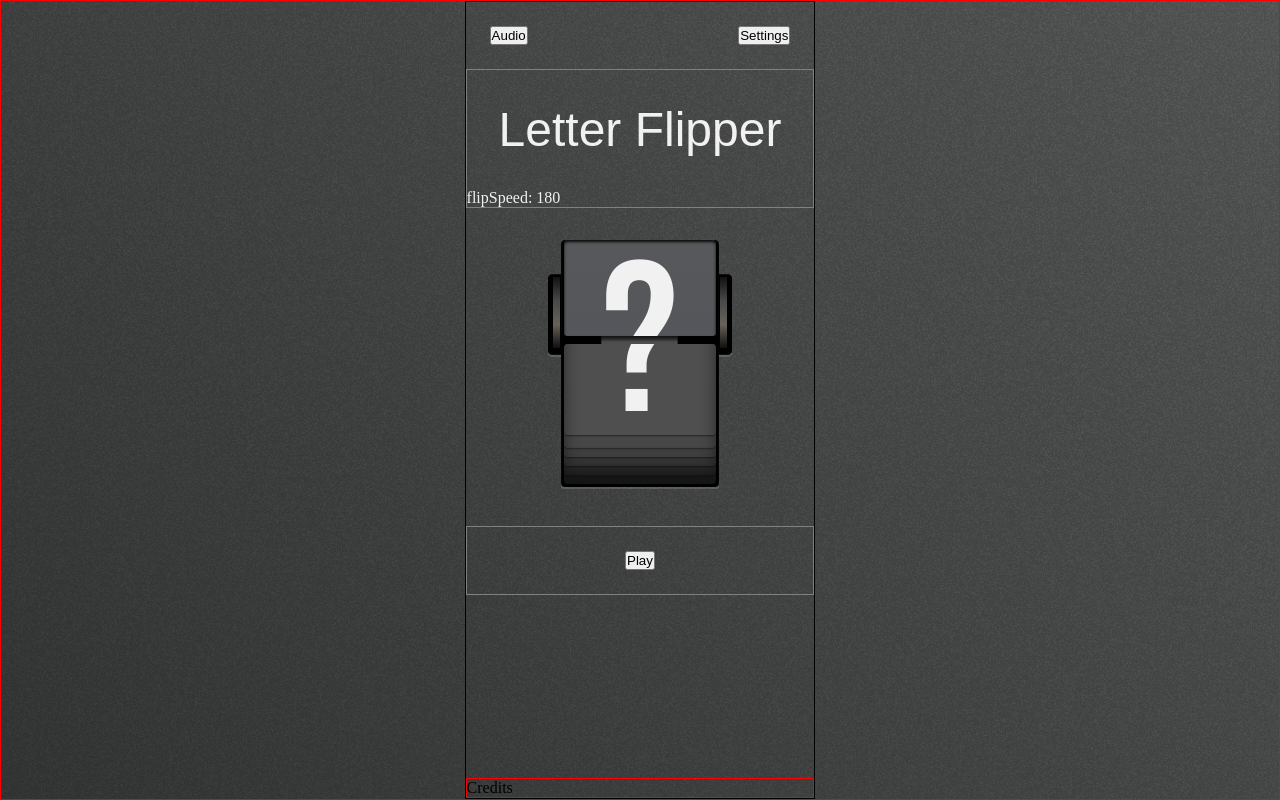
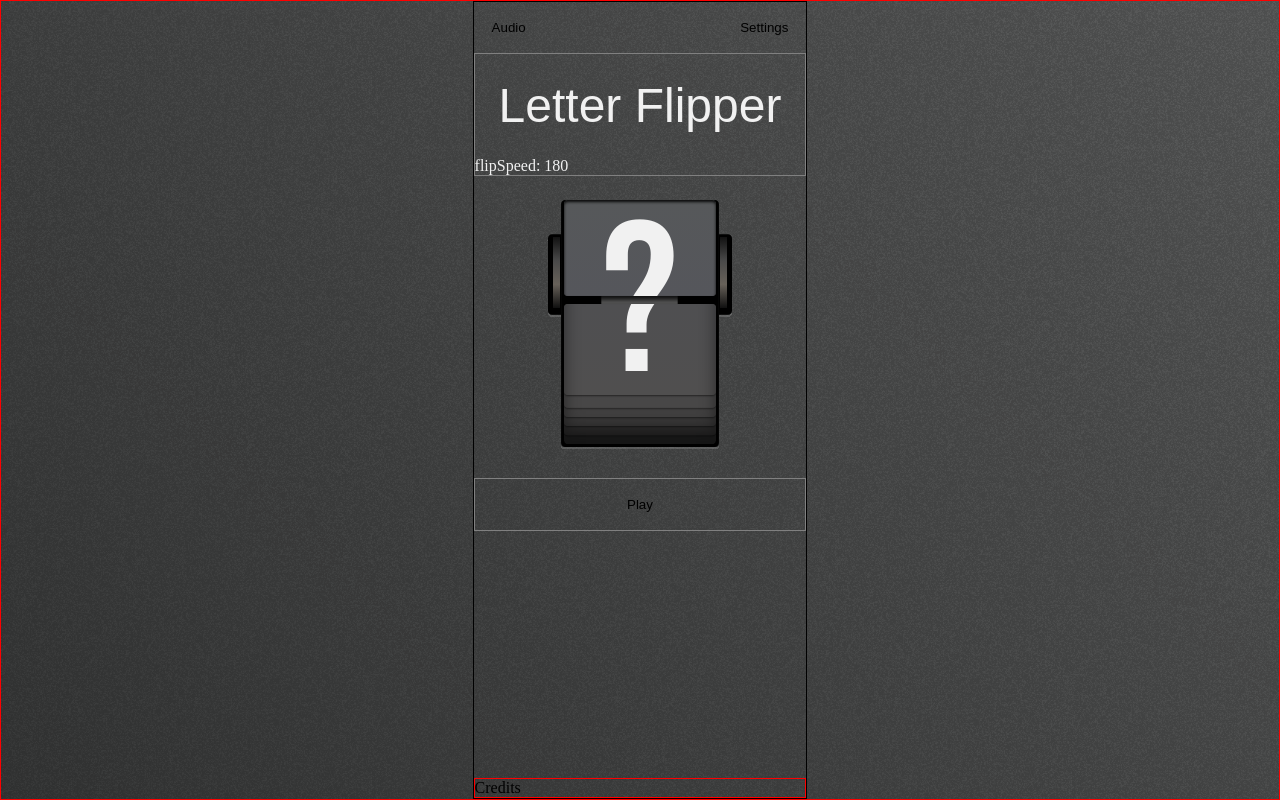
Before and after one commit to DarionV/letter-spinner, a React (Vite) app: page / in a window 1280 px wide. Built offline with nearby package versions, Linux system fonts and the light colour scheme; a web font is replaced by a local one.

Commit message:
add play button icon

```diff
--- a/src/index.css
+++ b/src/index.css
@@ -1,9 +1,13 @@
 .padding-large {
-  padding: 32px;
+  padding: 24px;
 }
 
 .padding-medium {
-  padding: 24px;
+  padding: 18px;
+}
+
+.padding-small {
+  padding: 8px;
 }
 
 .flex-center {
@@ -12,3 +16,9 @@
   justify-content: center;
   align-items: center;
 }
+
+button {
+  background: none;
+  border: none;
+  cursor: pointer;
+}
```
Also changed, not shown: public/images/play.svg (added).
